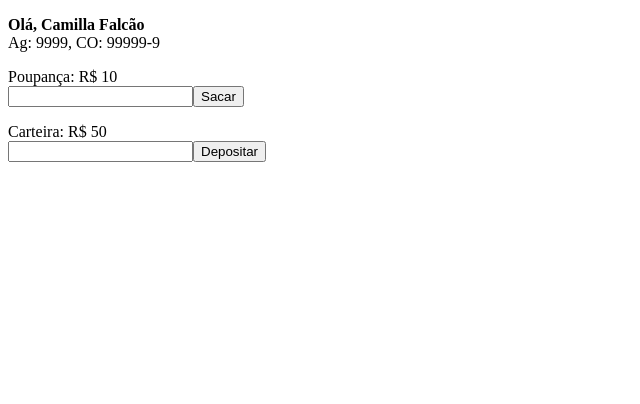
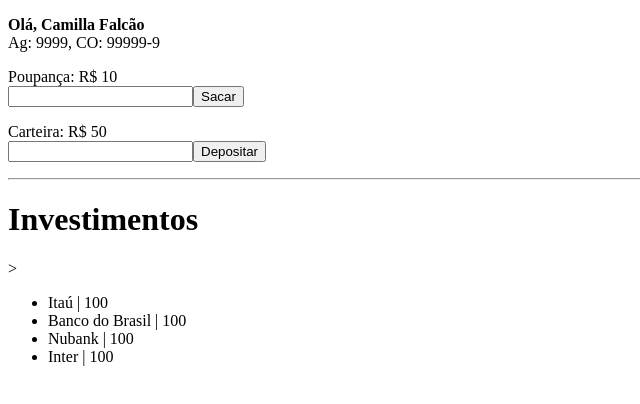
Before and after one commit to FalcaoCamilla/angular-testes, an Angular app: page / in a window 1280 px wide. Shown: the top 404 px of the page, without its empty margins (0-640 px from the left). Built offline with nearby package versions, Linux system fonts and the light colour scheme.

Commit message:
investiments created

```diff
--- a/src/app/app.module.ts
+++ b/src/app/app.module.ts
@@ -4,11 +4,13 @@ import { BrowserModule } from '@angular/platform-browser';
 import { AppComponent } from './app.component';
 import { BankingComponent } from './shared/banking/banking.component';
 import { AppRoutingModule } from './app-routing.module';
+import { ListComponent } from './shared/investiments/components/list/list.component';
 
 @NgModule({
   declarations: [
     AppComponent,
-    BankingComponent
+    BankingComponent,
+    ListComponent
   ],
   imports: [
     BrowserModule,
--- a/src/app/shared/banking/banking.component.html
+++ b/src/app/shared/banking/banking.component.html
@@ -18,3 +18,5 @@
   <input id="depositar-input" type="text" #deposito>
   <button id="depositar-btn" (click)="depositar(deposito.value)">Depositar</button>
 </p>
+
+<app-list></app-list>
--- /dev/null
+++ b/src/app/shared/investiments/components/list/list.component.html
@@ -0,0 +1,8 @@
+<hr>
+<h1>Investimentos</h1>>
+
+<ul>
+  <li *ngFor="let investiment of investiments">
+    {{investiment.name}} | {{investiment.value}}
+  </li>
+</ul>
--- /dev/null
+++ b/src/app/shared/investiments/components/list/list.component.ts
@@ -0,0 +1,37 @@
+import { Component, OnInit } from '@angular/core';
+
+//Model
+import { Investiments } from '../../models/investiments';
+
+@Component({
+  selector: 'app-list',
+  templateUrl: './list.component.html',
+  styleUrls: ['./list.component.css']
+})
+export class ListComponent implements OnInit {
+
+  public investiments: Array<Investiments> = [
+    {
+      name: "Itaú",
+      value: 100
+    },
+    {
+      name: "Banco do Brasil",
+      value: 100,
+    },
+    {
+      name: "Nubank",
+      value: 100,
+    },
+    {
+      name: "Inter",
+      value: 100,
+    }
+  ]
+
+  constructor() { }
+
+  ngOnInit(): void {
+  }
+
+}
--- /dev/null
+++ b/src/app/shared/investiments/models/investiments.ts
@@ -0,0 +1,4 @@
+export interface Investiments {
+  name: string;
+  value: number;
+}
```
Also changed, not shown: src/app/shared/investiments/components/list/list.component.css (added), 2 other files (tests, documents, lock files or other folders).
